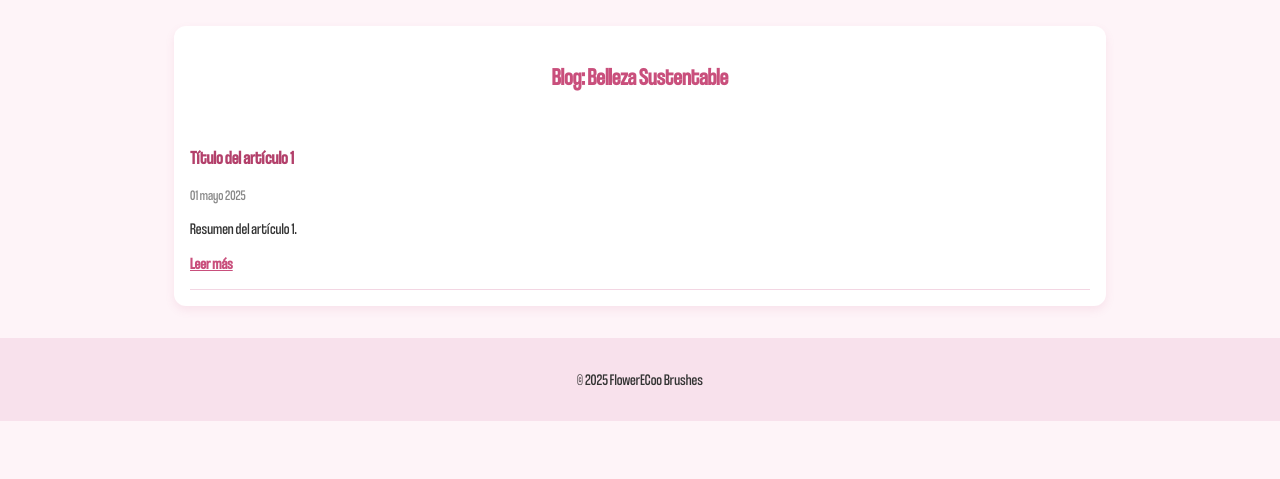
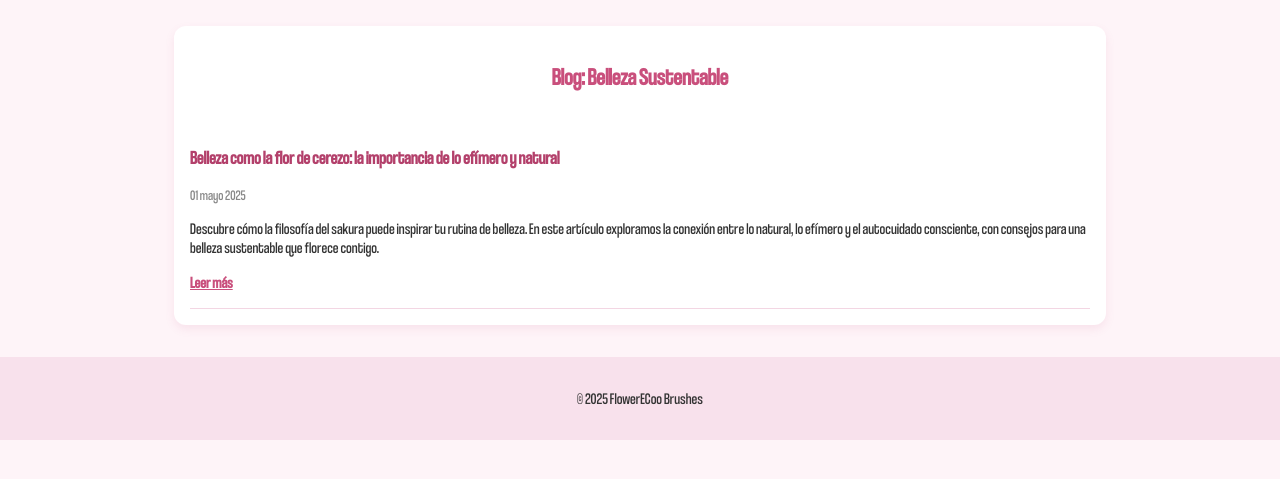
Before and after one commit to citrinoverde/flowerecoobrushes, a plain HTML site: page blog.html in a window 1280 px wide. Shown: the part 67-546 px from the top of the page. Drawn offline with Linux system fonts and the light colour scheme; files whose address does not match are found by name.

Commit message:
Update blog.html

```diff
--- a/blog.html
+++ b/blog.html
@@ -23,9 +23,9 @@
     <section class="contenedor-blog">
       <h2>Blog: Belleza Sustentable</h2>
       <article class="entrada-blog">
-        <h3>Título del artículo 1</h3>
+        <h3>Belleza como la flor de cerezo: la importancia de lo efímero y natural</h3>
         <p class="fecha">01 mayo 2025</p>
-        <p>Resumen del artículo 1.</p>
+        <p>Descubre cómo la filosofía del sakura puede inspirar tu rutina de belleza. En este artículo exploramos la conexión entre lo natural, lo efímero y el autocuidado consciente, con consejos para una belleza sustentable que florece contigo.</p>
         <a href="#">Leer más</a>
       </article>
     </section>
```
